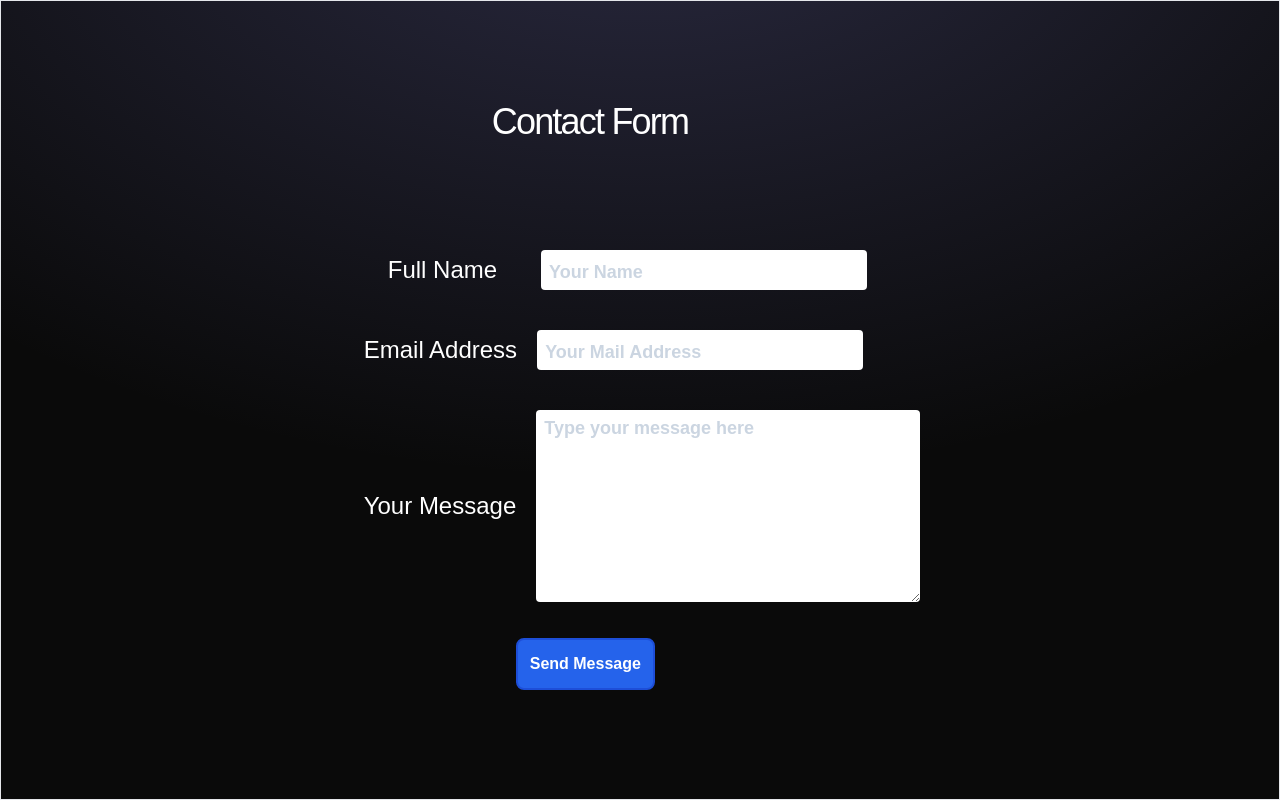
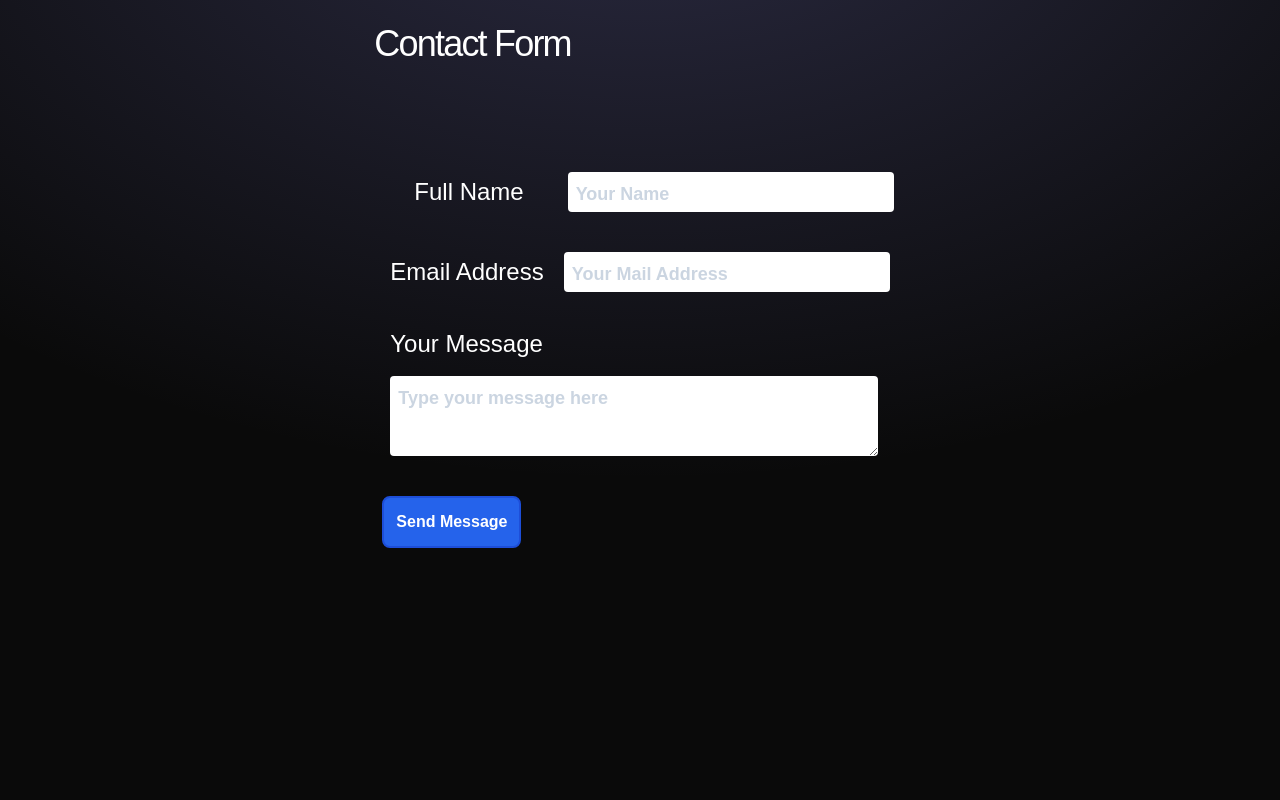
Before and after one commit to shubham95078/Portfolio-website, a React (Vite) app: page /contactform in a window 1280 px wide. Built offline with nearby package versions, Linux system fonts and the light colour scheme.

Commit message:
some ui changes in contact-form.jsx

```diff
--- a/src/Components/Contactform.jsx
+++ b/src/Components/Contactform.jsx
@@ -29,9 +29,9 @@ const Contactform = () => {
     }
   };
   return (
-    <section className="h-screen flex flex-col justify-center items-center border text-white absolute top-0 z-[-2]  w-screen bg-neutral-950 bg-[radial-gradient(ellipse_80%_80%_at_50%_-20%,rgba(120,119,198,0.3),rgba(255,255,255,0))]">
-      <form onSubmit = {onSubmit} className="absolute flex flex-col items-start gap-4   m-2 p-4">
-        <h2 className=" text-4xl translate-x-36 tracking-tighter pb-20 ">
+    <section className=" container h-screen flex flex-col  items-center text-white absolute top-0 z-[-2]  w-screen bg-neutral-950 bg-[radial-gradient(ellipse_80%_80%_at_50%_-20%,rgba(120,119,198,0.3),rgba(255,255,255,0))]">
+      <form onSubmit = {onSubmit} className=" absolute flex flex-col items-start gap-4   m-2 p-4">
+        <h2 className=" text-4xl tracking-tighter pb-20 ">
           Contact Form
         </h2>
         <div className="flex  flex-wrap text-2xl p-2 items-center gap-2">
@@ -44,6 +44,7 @@ const Contactform = () => {
             required
           />
         </div>
+
         <div className="flex  flex-wrap text-2xl p-2 items-center gap-2">
           <label className="px-2">Email Address</label>
           <input
@@ -54,18 +55,20 @@ const Contactform = () => {
             required
           />
         </div>
+
         <div className="flex  flex-wrap text-2xl p-2 items-center gap-2">
           <label className="px-2">Your Message</label>
+
           <textarea
-            className="w-96 h-48 rounded m-1 px-2 py-1 text-neutral-900 placeholder:text-lg placeholder:text-slate-300 placeholder:font-semibold  overflow-y-auto"
-
-            id=""
+            className="rounded m-2 p-2 w-2/3 lg:w-full text-neutral-900 placeholder:text-lg placeholder:text-slate-300 placeholder:font-semibold  overflow-y-auto"
             placeholder="Type your message here"
             name = "message"
             required
           ></textarea>
+
         </div>
-        <button type="submit" className="border-2 translate-x-40 relative flex m-2 font-semibold p-3 rounded-lg bg-blue-600 border-blue-700  hover:bg-blue-500 ">
+
+        <button type="submit" className="border-2 relative flex m-2 font-semibold p-3 rounded-lg bg-blue-600 border-blue-700  hover:bg-blue-500 ">
           Send Message
         </button>
       </form>
```
